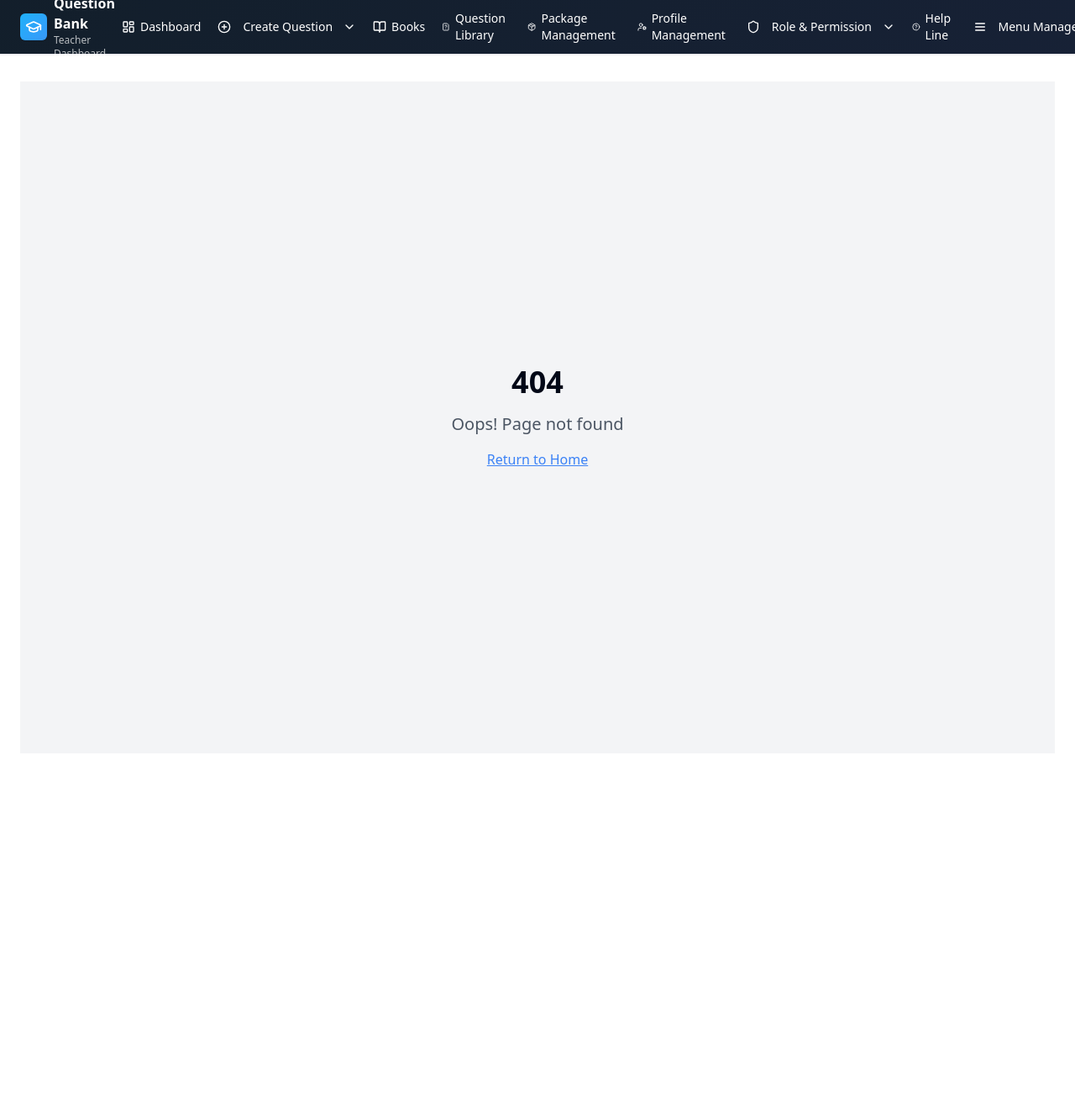
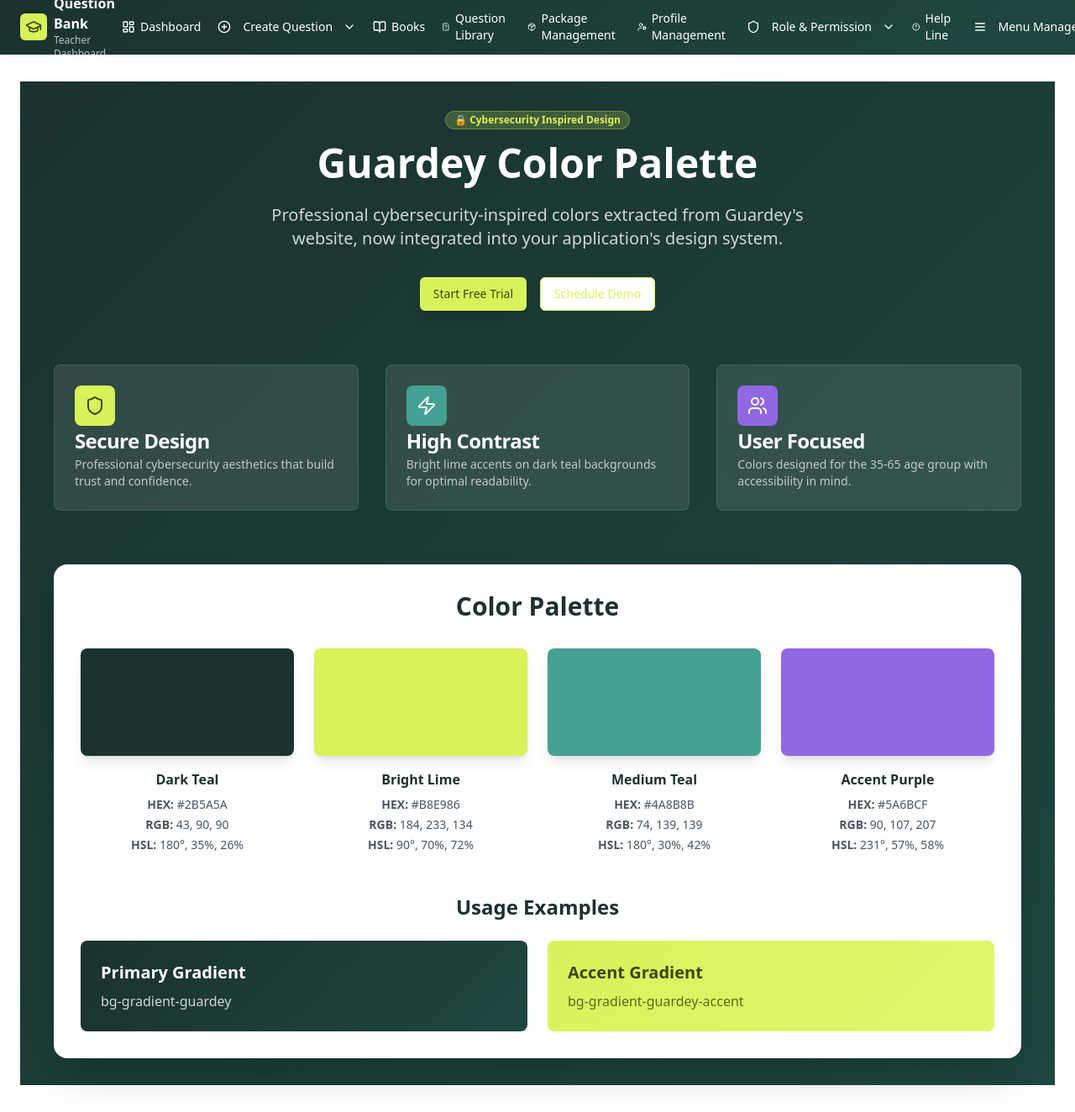
Before and after one commit to sajoluu/question-forge-portal-builder, a React (Vite) app: page /guardey-showcase in a window 1280 px wide. Shown: the top 1324 px of the page at 84% size. Before the commit the page ends 929 px from the top, so only its background shows below. Built offline with nearby package versions, Linux system fonts and the light colour scheme.

Commit message:
Add Guardey colors to application
Applied the Guardey color palette to the application, making the extracted primary and secondary colors available for use in the design system.

```diff
--- a/src/App.tsx
+++ b/src/App.tsx
@@ -13,6 +13,7 @@ import AddRole from "./pages/roles/AddRole";
 import PermissionMatrix from "./pages/roles/PermissionMatrix";
 import MenuList from "./pages/menus/MenuList";
 import AddMenu from "./pages/menus/AddMenu";
+import { GuardeyShowcase } from "./components/GuardeyShowcase";
 
 const queryClient = new QueryClient();
 
@@ -35,6 +36,7 @@ const App = () => (
             <Route path="/roles/permissions" element={<PermissionMatrix />} />
             <Route path="/menus" element={<MenuList />} />
             <Route path="/menus/add" element={<AddMenu />} />
+            <Route path="/guardey-showcase" element={<GuardeyShowcase />} />
             <Route path="/help-line" element={<Index />} />
             <Route path="/contact" element={<Index />} />
             {/* ADD ALL CUSTOM ROUTES ABOVE THE CATCH-ALL "*" ROUTE */}
--- /dev/null
+++ b/src/components/GuardeyShowcase.tsx
@@ -0,0 +1,143 @@
+import { Button } from "@/components/ui/button";
+import { Card, CardContent, CardDescription, CardHeader, CardTitle } from "@/components/ui/card";
+import { Badge } from "@/components/ui/badge";
+import { Shield, Zap, Users, TrendingUp } from "lucide-react";
+
+export function GuardeyShowcase() {
+  return (
+    <div className="min-h-screen bg-gradient-guardey p-8">
+      {/* Hero Section */}
+      <div className="max-w-6xl mx-auto">
+        <div className="text-center mb-16">
+          <Badge className="bg-guardey-lime/20 text-guardey-lime border-guardey-lime/30 mb-4">
+            🔒 Cybersecurity Inspired Design
+          </Badge>
+          <h1 className="text-5xl font-bold text-guardey-dark-foreground mb-6">
+            Guardey Color Palette
+          </h1>
+          <p className="text-xl text-guardey-dark-foreground/80 max-w-2xl mx-auto mb-8">
+            Professional cybersecurity-inspired colors extracted from Guardey's website,
+            now integrated into your application's design system.
+          </p>
+
+          <div className="flex gap-4 justify-center flex-wrap">
+            <Button className="bg-guardey-lime text-guardey-lime-foreground hover:bg-guardey-lime/90 shadow-lg">
+              Start Free Trial
+            </Button>
+            <Button
+              variant="outline"
+              className="border-guardey-lime text-guardey-lime hover:bg-guardey-lime hover:text-guardey-lime-foreground"
+            >
+              Schedule Demo
+            </Button>
+          </div>
+        </div>
+
+        {/* Features Grid */}
+        <div className="grid grid-cols-1 md:grid-cols-2 lg:grid-cols-3 gap-8 mb-16">
+          <Card className="bg-white/10 border-guardey-teal/30 backdrop-blur-sm">
+            <CardHeader>
+              <div className="bg-guardey-lime p-3 rounded-lg w-fit">
+                <Shield className="h-6 w-6 text-guardey-lime-foreground" />
+              </div>
+              <CardTitle className="text-guardey-dark-foreground">Secure Design</CardTitle>
+              <CardDescription className="text-guardey-dark-foreground/70">
+                Professional cybersecurity aesthetics that build trust and confidence.
+              </CardDescription>
+            </CardHeader>
+          </Card>
+
+          <Card className="bg-white/10 border-guardey-teal/30 backdrop-blur-sm">
+            <CardHeader>
+              <div className="bg-guardey-teal p-3 rounded-lg w-fit">
+                <Zap className="h-6 w-6 text-guardey-teal-foreground" />
+              </div>
+              <CardTitle className="text-guardey-dark-foreground">High Contrast</CardTitle>
+              <CardDescription className="text-guardey-dark-foreground/70">
+                Bright lime accents on dark teal backgrounds for optimal readability.
+              </CardDescription>
+            </CardHeader>
+          </Card>
+
+          <Card className="bg-white/10 border-guardey-teal/30 backdrop-blur-sm">
+            <CardHeader>
+              <div className="bg-guardey-purple p-3 rounded-lg w-fit">
+                <Users className="h-6 w-6 text-guardey-purple-foreground" />
+              </div>
+              <CardTitle className="text-guardey-dark-foreground">User Focused</CardTitle>
+              <CardDescription className="text-guardey-dark-foreground/70">
+                Colors designed for the 35-65 age group with accessibility in mind.
+              </CardDescription>
+            </CardHeader>
+          </Card>
+        </div>
+
+        {/* Color Palette Display */}
+        <div className="bg-white rounded-2xl p-8 shadow-2xl">
+          <h2 className="text-3xl font-bold text-guardey-dark mb-8 text-center">Color Palette</h2>
+
+          <div className="grid grid-cols-1 md:grid-cols-2 lg:grid-cols-4 gap-6">
+            {/* Dark Teal */}
+            <div className="text-center">
+              <div className="w-full h-32 bg-guardey-dark rounded-lg mb-4 shadow-lg"></div>
+              <h3 className="font-semibold text-guardey-dark mb-2">Dark Teal</h3>
+              <div className="space-y-1 text-sm text-gray-600">
+                <p><strong>HEX:</strong> #2B5A5A</p>
+                <p><strong>RGB:</strong> 43, 90, 90</p>
+                <p><strong>HSL:</strong> 180°, 35%, 26%</p>
+              </div>
+            </div>
+
+            {/* Lime Green */}
+            <div className="text-center">
+              <div className="w-full h-32 bg-guardey-lime rounded-lg mb-4 shadow-lg"></div>
+              <h3 className="font-semibold text-guardey-dark mb-2">Bright Lime</h3>
+              <div className="space-y-1 text-sm text-gray-600">
+                <p><strong>HEX:</strong> #B8E986</p>
+                <p><strong>RGB:</strong> 184, 233, 134</p>
+                <p><strong>HSL:</strong> 90°, 70%, 72%</p>
+              </div>
+            </div>
+
+            {/* Medium Teal */}
+            <div className="text-center">
+              <div className="w-full h-32 bg-guardey-teal rounded-lg mb-4 shadow-lg"></div>
+              <h3 className="font-semibold text-guardey-dark mb-2">Medium Teal</h3>
+              <div className="space-y-1 text-sm text-gray-600">
+                <p><strong>HEX:</strong> #4A8B8B</p>
+                <p><strong>RGB:</strong> 74, 139, 139</p>
+                <p><strong>HSL:</strong> 180°, 30%, 42%</p>
+              </div>
+            </div>
+
+            {/* Purple */}
+            <div className="text-center">
+              <div className="w-full h-32 bg-guardey-purple rounded-lg mb-4 shadow-lg"></div>
+              <h3 className="font-semibold text-guardey-dark mb-2">Accent Purple</h3>
+              <div className="space-y-1 text-sm text-gray-600">
+                <p><strong>HEX:</strong> #5A6BCF</p>
+                <p><strong>RGB:</strong> 90, 107, 207</p>
+                <p><strong>HSL:</strong> 231°, 57%, 58%</p>
+              </div>
+            </div>
+          </div>
+
+          {/* Usage Examples */}
+          <div className="mt-12">
+            <h3 className="text-2xl font-bold text-guardey-dark mb-6 text-center">Usage Examples</h3>
+            <div className="grid grid-cols-1 md:grid-cols-2 gap-6">
+              <div className="bg-gradient-guardey p-6 rounded-lg">
+                <h4 className="text-xl font-semibold text-guardey-dark-foreground mb-2">Primary Gradient</h4>
+                <p className="text-guardey-dark-foreground/80">bg-gradient-guardey</p>
+              </div>
+              <div className="bg-gradient-guardey-accent p-6 rounded-lg">
+                <h4 className="text-xl font-semibold text-guardey-lime-foreground mb-2">Accent Gradient</h4>
+                <p className="text-guardey-lime-foreground/80">bg-gradient-guardey-accent</p>
+              </div>
+            </div>
+          </div>
+        </div>
+      </div>
+    </div>
+  );
+}
--- a/src/components/layout/TopNavigation.tsx
+++ b/src/components/layout/TopNavigation.tsx
@@ -95,12 +95,12 @@ export function TopNavigation() {
   const [mobileMenuOpen, setMobileMenuOpen] = useState(false);
 
   return (
-    <header className="sticky top-0 z-50 w-full border-b border-border bg-gradient-secondary shadow-sm backdrop-blur">
+    <header className="sticky top-0 z-50 w-full border-b border-guardey-dark bg-gradient-guardey shadow-sm backdrop-blur">
       <div className="flex h-16 items-center justify-between px-4 sm:px-6">
         {/* Logo */}
         <div className="flex items-center gap-2">
-          <div className="bg-gradient-primary p-1.5 rounded-md shadow-sm">
-            <GraduationCap className="h-5 w-5 text-white" />
+          <div className="bg-guardey-lime p-1.5 rounded-md shadow-sm">
+            <GraduationCap className="h-5 w-5 text-guardey-lime-foreground" />
           </div>
           <div className="hidden sm:block">
             <h2 className="text-base font-semibold text-white">Question Bank</h2>
@@ -117,7 +117,7 @@ export function TopNavigation() {
                   <DropdownMenuTrigger asChild>
                     <Button
                       variant="ghost"
-                      className="flex items-center px-2 py-1 text-sm text-white hover:bg-white/10"
+                      className="flex items-center px-2 py-1 text-sm text-guardey-dark-foreground hover:bg-guardey-lime/20"
                     >
                       <item.icon className="h-4 w-4 mr-1.5" />
                       {item.title}
@@ -141,8 +141,8 @@ export function TopNavigation() {
                 <NavLink
                   to={item.url}
                   className={({ isActive }) =>
-                    `flex items-center px-2 py-1 text-sm text-white hover:bg-white/10 rounded-md ${
-                      isActive ? 'bg-primary shadow-sm' : ''
+                    `flex items-center px-2 py-1 text-sm text-guardey-dark-foreground hover:bg-guardey-lime/20 rounded-md ${
+                      isActive ? 'bg-guardey-lime text-guardey-lime-foreground shadow-sm' : ''
                     }`
                   }
                 >
@@ -156,18 +156,18 @@ export function TopNavigation() {
 
         {/* Right Side */}
         <div className="flex items-center gap-2">
-          <div className="hidden sm:block text-xs text-white/70">
-            Welcome, <span className="font-medium text-white">Teacher</span>
+          <div className="hidden sm:block text-xs text-guardey-dark-foreground/70">
+            Welcome, <span className="font-medium text-guardey-dark-foreground">Teacher</span>
           </div>
 
-          <Button variant="ghost" size="icon" className="text-white hover:bg-white/10 h-8 w-8">
+          <Button variant="ghost" size="icon" className="text-guardey-dark-foreground hover:bg-guardey-lime/20 h-8 w-8">
             <Bell className="h-4 w-4" />
             {/* <span className="absolute -top-1 -right-1 h-3 w-3 bg-primary rounded-full"></span> */}
           </Button>
 
           <Avatar className="h-7 w-7">
             <AvatarImage src="" alt="Profile" />
-            <AvatarFallback className="bg-primary text-primary-foreground">
+            <AvatarFallback className="bg-guardey-lime text-guardey-lime-foreground">
               <User className="h-4 w-4" />
             </AvatarFallback>
           </Avatar>
@@ -176,7 +176,7 @@ export function TopNavigation() {
           <Button
             variant="ghost"
             size="icon"
-            className="lg:hidden text-white hover:bg-white/10 h-8 w-8"
+            className="lg:hidden text-guardey-dark-foreground hover:bg-guardey-lime/20 h-8 w-8"
             onClick={() => setMobileMenuOpen(!mobileMenuOpen)}
           >
             <Menu className="h-4 w-4" />
@@ -186,13 +186,13 @@ export function TopNavigation() {
 
       {/* Mobile Navigation */}
       {mobileMenuOpen && (
-        <div className="lg:hidden border-t border-white/10 bg-secondary">
+        <div className="lg:hidden border-t border-guardey-teal bg-guardey-dark">
           <div className="px-3 py-3 space-y-1">
             {menuItems.map((item) => (
               <div key={item.title}>
                 {item.subItems ? (
                   <div className="space-y-1">
-                    <div className="text-white/70 text-xs font-medium px-2 py-1.5">
+                    <div className="text-guardey-dark-foreground/70 text-xs font-medium px-2 py-1.5">
                       <item.icon className="h-4 w-4 inline mr-1.5" />
                       {item.title}
                     </div>
@@ -200,7 +200,7 @@ export function TopNavigation() {
                       <NavLink
                         key={subItem.title}
                         to={subItem.url}
-                        className="block px-4 py-1.5 text-xs text-white/80 hover:bg-white/10 rounded-md"
+                        className="block px-4 py-1.5 text-xs text-guardey-dark-foreground/80 hover:bg-guardey-lime/20 rounded-md"
                         onClick={() => setMobileMenuOpen(false)}
                       >
                         {subItem.title}
@@ -213,8 +213,8 @@ export function TopNavigation() {
                     className={({ isActive }) =>
                       `flex items-center px-2 py-1.5 text-xs rounded-md ${
                         isActive
-                          ? 'bg-primary text-primary-foreground shadow-sm'
-                          : 'text-white/80 hover:bg-white/10'
+                          ? 'bg-guardey-lime text-guardey-lime-foreground shadow-sm'
+                          : 'text-guardey-dark-foreground/80 hover:bg-guardey-lime/20'
                       }`
                     }
                     onClick={() => setMobileMenuOpen(false)}
--- a/src/pages/Dashboard.tsx
+++ b/src/pages/Dashboard.tsx
@@ -100,7 +100,7 @@ const Dashboard = () => {
   ];
 
   return (
-    <div className="space-y-6">
+    <div className="space-y-6 bg-gradient-to-br from-background to-guardey-dark/5 min-h-screen p-6">
       {/* Header */}
       <div className="space-y-2">
         <h1 className="text-3xl font-bold text-foreground">Dashboard</h1>
@@ -121,8 +121,8 @@ const Dashboard = () => {
               <div className="flex items-center gap-3">
                 <div className={`p-2 rounded-lg ${
                   action.variant === 'primary'
-                    ? 'bg-primary text-primary-foreground'
-                    : 'bg-accent text-accent-foreground'
+                    ? 'bg-guardey-lime text-guardey-lime-foreground'
+                    : 'bg-guardey-teal text-guardey-teal-foreground'
                 }`}>
                   <action.icon className="h-5 w-5" />
                 </div>
@@ -144,13 +144,18 @@ const Dashboard = () => {
               <CardTitle className="text-sm font-medium text-muted-foreground">
                 {stat.title}
               </CardTitle>
-              <stat.icon className={`h-5 w-5 ${stat.color}`} />
+              <stat.icon className={`h-5 w-5 ${
+                stat.color === 'text-primary' ? 'text-guardey-lime' :
+                stat.color === 'text-success' ? 'text-guardey-teal' :
+                stat.color === 'text-warning' ? 'text-guardey-purple' :
+                stat.color
+              }`} />
             </CardHeader>
             <CardContent>
               <div className="text-2xl font-bold text-foreground">{stat.value}</div>
               <div className="flex items-center gap-1 text-xs text-muted-foreground">
-                {stat.trend === 'up' && <TrendingUp className="h-3 w-3 text-success" />}
-                <span className={stat.trend === 'up' ? 'text-success' : 'text-muted-foreground'}>
+                {stat.trend === 'up' && <TrendingUp className="h-3 w-3 text-guardey-teal" />}
+                <span className={stat.trend === 'up' ? 'text-guardey-teal' : 'text-muted-foreground'}>
                   {stat.change} from last month
                 </span>
               </div>
@@ -165,7 +170,7 @@ const Dashboard = () => {
         <Card className="shadow-soft">
           <CardHeader>
             <CardTitle className="flex items-center gap-2">
-              <Clock className="h-5 w-5 text-primary" />
+              <Clock className="h-5 w-5 text-guardey-lime" />
               Recent Activity
             </CardTitle>
             <CardDescription>
@@ -177,9 +182,9 @@ const Dashboard = () => {
               <div key={activity.id} className="flex items-center gap-4 p-3 rounded-lg bg-accent/50">
                 <div className="flex-shrink-0">
                   {activity.status === 'completed' ? (
-                    <CheckCircle className="h-5 w-5 text-success" />
+                    <CheckCircle className="h-5 w-5 text-guardey-teal" />
                   ) : (
-                    <AlertCircle className="h-5 w-5 text-warning" />
+                    <AlertCircle className="h-5 w-5 text-guardey-purple" />
                   )}
                 </div>
                 <div className="flex-1 min-w-0">
@@ -202,7 +207,7 @@ const Dashboard = () => {
         <Card className="shadow-soft">
           <CardHeader>
             <CardTitle className="flex items-center gap-2">
-              <AlertCircle className="h-5 w-5 text-primary" />
+              <AlertCircle className="h-5 w-5 text-guardey-lime" />
               Quick Tips
             </CardTitle>
             <CardDescription>
@@ -210,19 +215,19 @@ const Dashboard = () => {
             </CardDescription>
           </CardHeader>
           <CardContent className="space-y-4">
-            <div className="p-4 rounded-lg bg-gradient-secondary border">
+            <div className="p-4 rounded-lg bg-gradient-guardey/10 border border-guardey-teal/20">
               <h4 className="font-medium text-foreground mb-2">💡 Use AI Generation</h4>
               <p className="text-sm text-muted-foreground">
                 Try the AI-powered question generation for faster content creation.
               </p>
             </div>
-            <div className="p-4 rounded-lg bg-gradient-secondary border">
+            <div className="p-4 rounded-lg bg-gradient-guardey/10 border border-guardey-teal/20">
               <h4 className="font-medium text-foreground mb-2">📚 Organize by Chapters</h4>
               <p className="text-sm text-muted-foreground">
                 Group your questions by chapters for better management and reusability.
               </p>
             </div>
-            <div className="p-4 rounded-lg bg-gradient-secondary border">
+            <div className="p-4 rounded-lg bg-gradient-guardey/10 border border-guardey-teal/20">
               <h4 className="font-medium text-foreground mb-2">⚡ Use Templates</h4>
               <p className="text-sm text-muted-foreground">
                 Create question templates to speed up your workflow.
--- a/src/pages/Index.tsx
+++ b/src/pages/Index.tsx
@@ -2,10 +2,28 @@
 
 const Index = () => {
   return (
-    <div className="min-h-screen flex items-center justify-center bg-background">
-      <div className="text-center">
-        <h1 className="text-4xl font-bold mb-4">Welcome to Your Blank App</h1>
-        <p className="text-xl text-muted-foreground">Start building your amazing project here!</p>
+    <div className="min-h-screen flex items-center justify-center bg-gradient-to-br from-guardey-dark to-guardey-teal">
+      <div className="text-center max-w-2xl mx-auto p-8">
+        <div className="bg-guardey-lime p-4 rounded-full w-20 h-20 mx-auto mb-6 flex items-center justify-center">
+          <span className="text-2xl">🎯</span>
+        </div>
+        <h1 className="text-4xl font-bold mb-4 text-guardey-dark-foreground">
+          Welcome to Your Application
+        </h1>
+        <p className="text-xl text-guardey-dark-foreground/80 mb-8">
+          Your application is now styled with Guardey's professional cybersecurity color palette.
+          Start building your amazing project with these beautiful, secure-looking colors!
+        </p>
+        <div className="space-y-4">
+          <div className="bg-white/10 backdrop-blur-sm rounded-lg p-4 border border-guardey-lime/30">
+            <h3 className="text-lg font-semibold text-guardey-dark-foreground mb-2">
+              🎨 Guardey Colors Applied
+            </h3>
+            <p className="text-guardey-dark-foreground/70">
+              Dark teal backgrounds, bright lime accents, and professional gradients throughout your app.
+            </p>
+          </div>
+        </div>
       </div>
     </div>
   );
```
